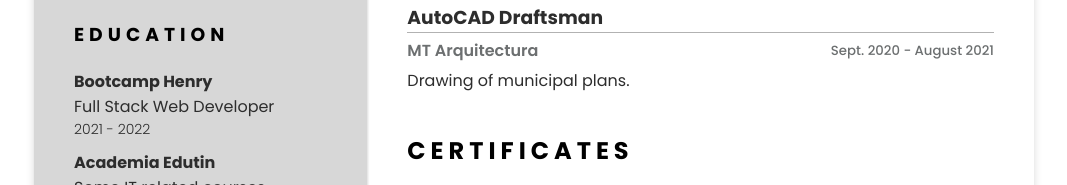
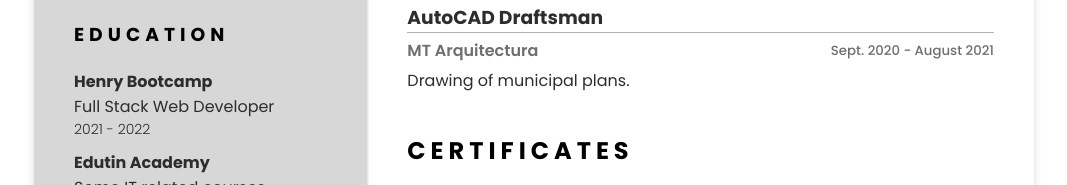
Before and after one commit to juanplldev/CV, a React (Create React App) app: page / in a window 1280 px wide. Shown: the part 767-952 px from the top of the page, without its empty margins (106-1173 px from the left). Built offline with nearby package versions, Linux system fonts and the light colour scheme.

Commit message:
language details

```diff
--- a/src/components/Education/Education.jsx
+++ b/src/components/Education/Education.jsx
@@ -38,7 +38,13 @@ function Education()
             <ul>
                 <li>
                     <h4>
-                        <a href="https://www.soyhenry.com">Bootcamp Henry</a>
+                        <a href="https://www.soyhenry.com">
+                            {
+                                language === "English" ? "Henry Bootcamp"
+                                :
+                                "Bootcamp Henry"
+                            }
+                        </a>
                     </h4>
                     <h4>
                         {
@@ -52,7 +58,13 @@ function Education()
 
                 <li>
                     <h4>
-                        <a href="https://edutin.com">Academia Edutin</a>
+                        <a href="https://edutin.com">
+                            {
+                                language === "English" ? "Edutin Academy"
+                                :
+                                "Academia Edutin"
+                            }
+                        </a>
                     </h4>
                     <h4>
                         {
--- a/src/components/Experience/Experience.jsx
+++ b/src/components/Experience/Experience.jsx
@@ -143,7 +143,7 @@ function Experience()
                         {
                             language === "English" ? "Sept. 2020 - August 2021"
                             :
-                            "Sept. 2022 - Agosto 2022"
+                            "Sept. 2020 - Agosto 2021"
                         }
                     </h5>
                 </div>
--- a/src/components/Header/Header.jsx
+++ b/src/components/Header/Header.jsx
@@ -15,6 +15,13 @@ function Header()
     const {theme, setTheme} = useContext(ThemeContext);
 
     const [styles, setStyles] = useState(theme === "Light" ? lightStyles : darkStyles);
+
+    const titles =
+    {
+        language: language === "English" ? "Change language" : "Cambiar idioma",
+        theme: language === "English" ? "Change theme" : "Cambiar tema",
+        download: language === "English" ? "Download a PDF version" : "Descargar una versión en PDF",
+    };
 
     useEffect(() => {
         if(theme === "Light")
@@ -58,10 +65,10 @@ function Header()
     return (
         <div className={styles.Container}>
             <div className={styles.ButtonsContainer}>
-                <button onClick={handleChangeLanguage} className={styles.Button}>
+                <button onClick={handleChangeLanguage} className={styles.Button} title={titles.language}>
                     <IoLanguageOutline/>
                 </button>
-                <button onClick={handleChangeTheme} className={styles.Button}>
+                <button onClick={handleChangeTheme} className={styles.Button} title={titles.theme}>
                     {
                         theme === "Light" ? <IoMoonOutline/>
                         :
@@ -70,7 +77,7 @@ function Header()
                 </button>
             </div>
 
-            <img src={profileImg} alt="" />
+            <img src={profileImg} alt=""/>
             <h2>Juan Pablo Llorente</h2>
 
             <h4>
@@ -82,7 +89,7 @@ function Header()
             </h4>
 
             <a href="" download={""}>
-                <button className={styles.DownloadButton}>
+                <button className={styles.DownloadButton} title={titles.download}>
                 {
                     language === "English" ? "Download"
                     :
```
